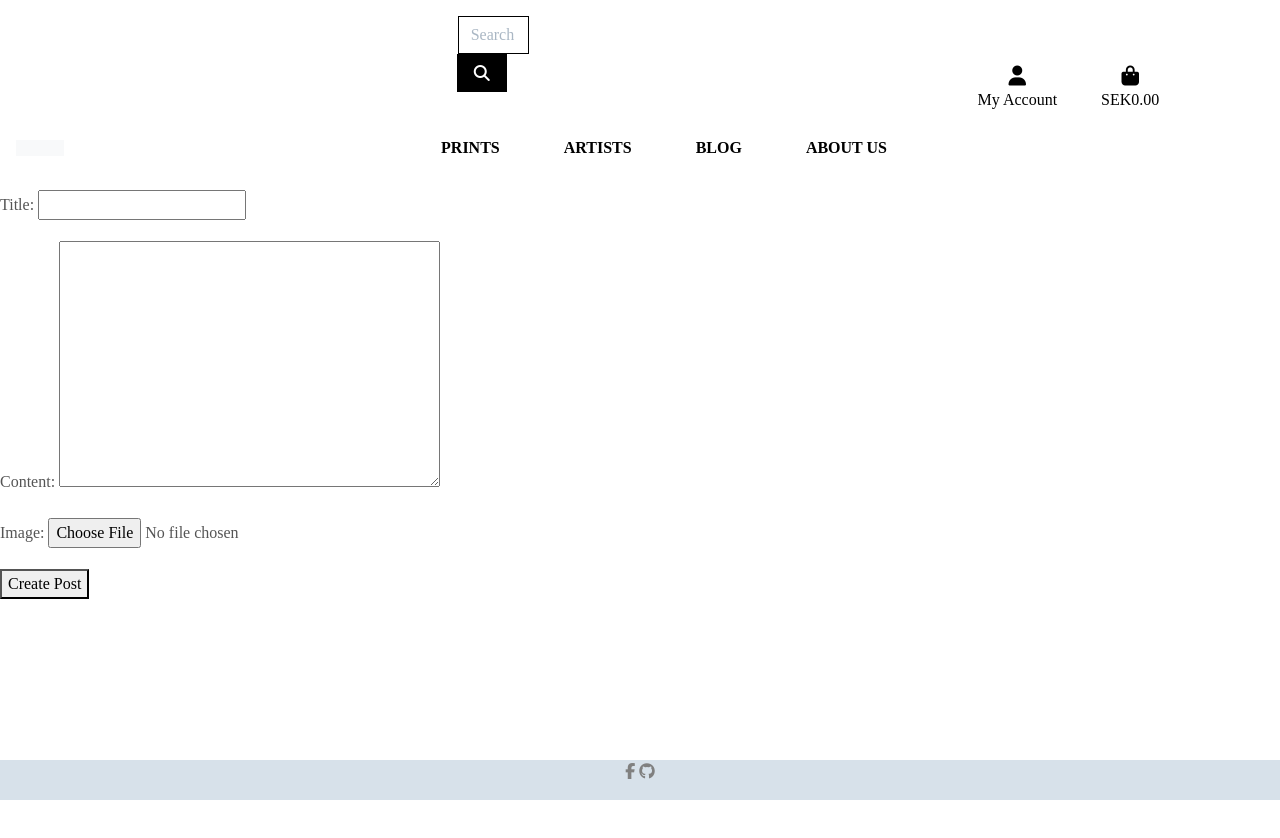
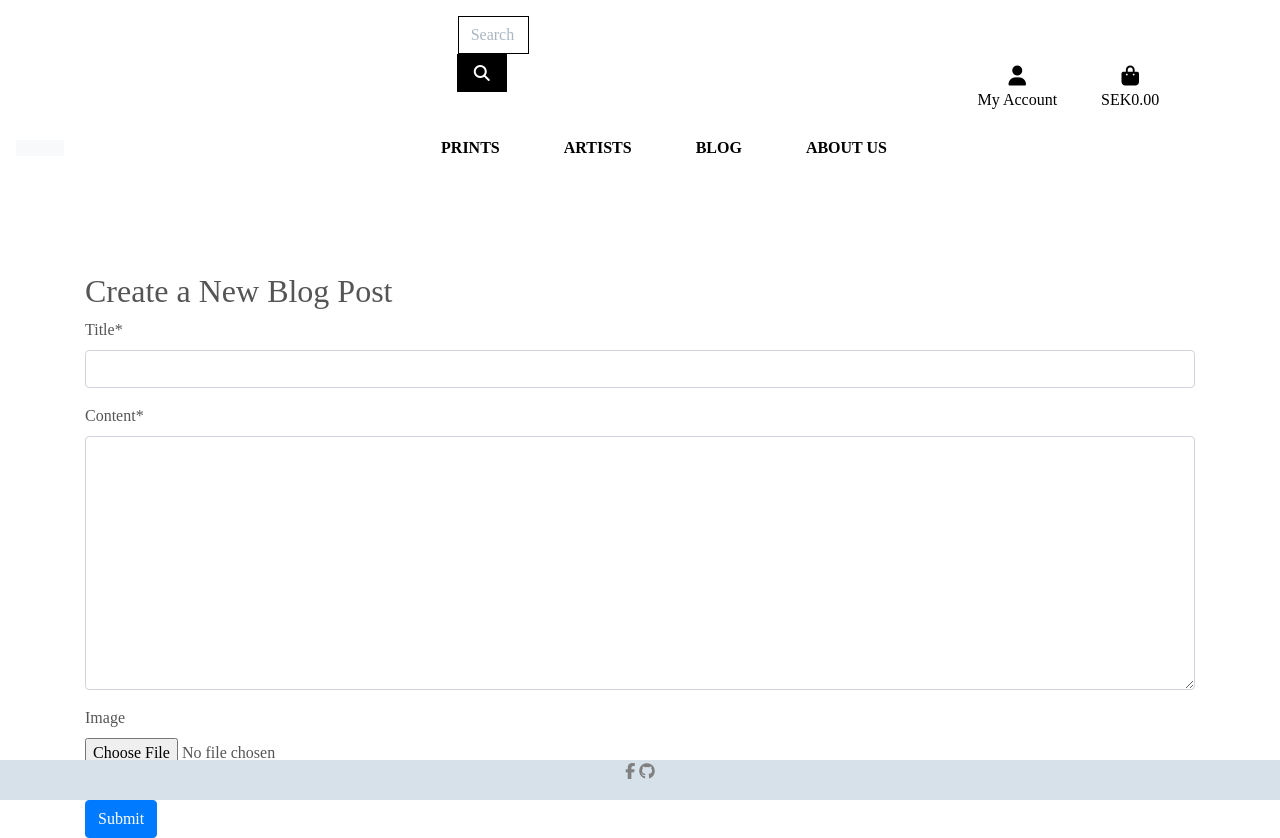
Before and after one commit to adrianskelton/adrianproject5, a Django app: page /blog/create_post/ in a window 1280 px wide. Before the commit the page ends 800 px from the top, so only its background shows below. Run offline with Django 3.2, Linux system fonts and the light colour scheme; the visitor is signed in with stand-in values (Sample User, id 1); parts of the project's set-up code (start-up, migrations or seed data) failed here and were passed over; some libraries are stand-ins or nearby versions; some web fonts are replaced.

Commit message:
fix padding issue on blogpost

```diff
--- a/artists/templates/artists/artist_detail.html
+++ b/artists/templates/artists/artist_detail.html
@@ -6,7 +6,7 @@
 {% endblock %}
 
 {% block page_header %}
-    <div class="container header-container">
+    <div class="container header-container header-padding">
         <div class="row">
             <div class="col"></div>
         </div>
--- a/blog/templates/blog/blog_list.html
+++ b/blog/templates/blog/blog_list.html
@@ -1,7 +1,7 @@
 {% extends 'base.html' %}
 {% block content %}
-    <div class="container">
-        <h2>All Blog Posts</h2>
+    <div class="container header-padding">
+        <h2>Blog Posts</h2>
         <ul class="blog-post-list">
             {% for post in all_posts %}
                 <li>
--- a/blog/templates/blog/new_post.html
+++ b/blog/templates/blog/new_post.html
@@ -1,10 +1,13 @@
 {% extends 'base.html' %}
+{% load crispy_forms_tags %}
+
 {% block content %}
-  <h2>Create a New Post</h2>
-
-  <form method="post" action="{% url 'create_post' %}">
-    {% csrf_token %}
-    {{ form.as_p }}
-    <button type="submit">Create Post</button>
-  </form>
+  <div class="container mt-5 header-padding">
+    <h2>Create a New Blog Post</h2>
+    <form method="post" enctype="multipart/form-data">
+      {% csrf_token %}
+      {{ form|crispy }}
+      <button type="submit" class="btn btn-primary mt-3">Submit</button>
+    </form>
+  </div>
 {% endblock %}
--- a/blog/templates/blog/post_detail.html
+++ b/blog/templates/blog/post_detail.html
@@ -1,7 +1,7 @@
 {% extends 'base.html' %}
 
 {% block content %}
-  <div class="container">
+  <div class="container header-padding">
     <div class="row">
       <div class="col-md-12">
         <article>
--- a/products/templates/products/products.html
+++ b/products/templates/products/products.html
@@ -2,7 +2,7 @@
 {% load static %}
 
 {% block page_header %}
-    <div class="container header-container">
+    <div class="container header-container header-padding">
         <div class="row">
             <div class="col"></div>
         </div>
--- a/static/css/base.css
+++ b/static/css/base.css
@@ -8,6 +8,11 @@ body {
     background-size: cover;
     color: #555;
     font-family: 'Chivo';
+    padding-bottom: 80px;
+}
+
+.header-padding {
+    padding-top: 80px;
 }
 
 article {
--- a/templates/includes/main-nav.html
+++ b/templates/includes/main-nav.html
@@ -7,7 +7,7 @@
                 Prints
             </a>
             <div class="dropdown-menu border-0" aria-labelledby="clothing-link">
-                <a href="{% url 'products' %}?category=photography" class="dropdown-item">Phototgraphy</a>
+                <a href="{% url 'products' %}?category=photography" class="dropdown-item">Photography</a>
                 <a href="{% url 'products' %}?category=digital_art" class="dropdown-item">Digital</a>
             </div>
         </li>
@@ -27,6 +27,11 @@
             <a class="logo-font font-weight-bold nav-link text-black mr-5" href="{% url 'blog_view' %}" id="blog-link" aria-haspopup="true" aria-expanded="false">
                 Blog
             </a>
+            {% if user.is_authenticated and user.is_staff %}
+            <li class="dropdown-menu border-0" aria-labelledby="create-blogpost-link">
+                <a class="nav-link" href="{% url 'create_post' %}">Create Post</a>
+            </li>
+        {% endif %}
         </li>
 
         <li class="nav-item dropdown">
```
Also changed, not shown: blog/templates/blog/blog_home.html (deleted, +0 -14 lines), static/media/favicon.png (renamed from favicon.ico).
